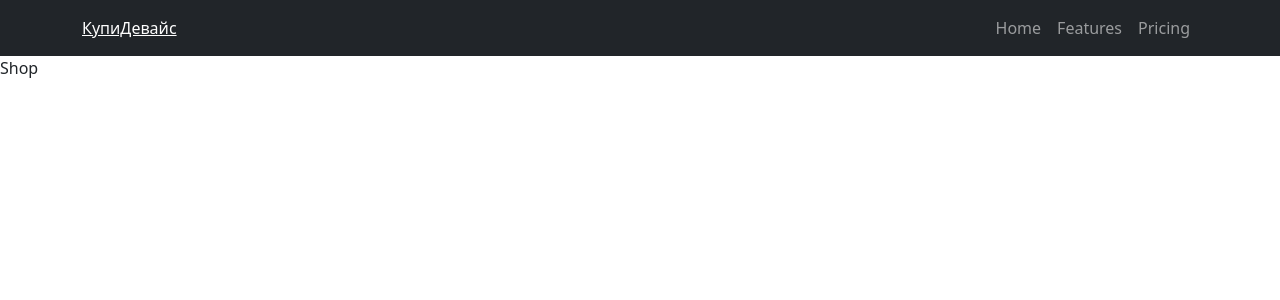
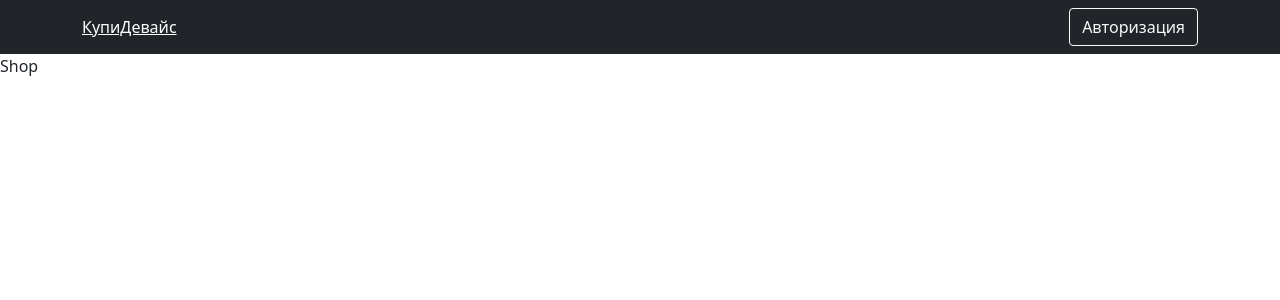
Before and after one commit to kapakym/magazine, a React (Create React App) app in the folder client/: page / in a window 1280 px wide. Shown: the top 300 px of the page. Built offline with nearby package versions, Linux system fonts and the light colour scheme.

Commit message:
Создан навбар

```diff
--- a/client/src/components/AppRouter.tsx
+++ b/client/src/components/AppRouter.tsx
@@ -3,7 +3,6 @@ import { Routes } from "react-router-dom";
 import { Route, Navigate } from "react-router-dom";
 import { Context } from "../index";
 import { authRoutes, publicRoutes } from "../routes";
-import { UserType } from "../types/types";
 import { SHOP_ROUTE } from "../utils/consts";
 
 function AppRouter() {
--- a/client/src/components/NavBar.tsx
+++ b/client/src/components/NavBar.tsx
@@ -1,26 +1,42 @@
+import { observer } from "mobx-react-lite";
 import React, { useContext } from "react";
-import { Container, Nav, Navbar } from "react-bootstrap";
+import { Button, Container, Nav, Navbar } from "react-bootstrap";
 import { NavLink } from "react-router-dom";
 import { Context } from "../index";
+import UserStore from "../store/UserStore";
+import { AppProviderType } from "../types/types";
 import { SHOP_ROUTE } from "../utils/consts";
 
-function NavBar() {
-  const { user } = useContext(Context);
+const NavBar = observer(() => {
+  const { user } = useContext<AppProviderType>(Context);
   return (
     <div>
       {" "}
       <Navbar bg="dark" variant="dark">
         <Container>
-         <NavLink style={{color:"white"}} to={SHOP_ROUTE}>КупиДевайс</NavLink>
-          <Nav className="ml-auto" style={{color:"white"}}>
-            <Nav.Link href="#home">Home</Nav.Link>
-            <Nav.Link href="#features">Features</Nav.Link>
-            <Nav.Link href="#pricing">Pricing</Nav.Link>
-          </Nav>
+          <NavLink style={{ color: "white" }} to={SHOP_ROUTE}>
+            КупиДевайс
+          </NavLink>
+
+          {user.isAuth ? (
+            <Nav className="ml-auto" style={{ color: "white" }}>
+              <Button variant={"outline-light"}>Админ панель</Button>
+              <Button variant={"outline-light"} className="ml-4">Войти</Button>
+            </Nav>
+          ) : (
+            <Nav className="ml-auto" style={{ color: "white" }}>
+              <Button
+                variant={"outline-light"}
+                onClick={() => user.setIsAuth(true)}
+              >
+                Авторизация
+              </Button>
+            </Nav>
+          )}
         </Container>
       </Navbar>
     </div>
   );
-}
+});
 
 export default NavBar;
--- a/client/src/index.tsx
+++ b/client/src/index.tsx
@@ -3,9 +3,10 @@ import ReactDOM from "react-dom";
 import App from "./App";
 import DeviceStore from "./store/DeviceStore";
 import UserStore from "./store/UserStore";
-import { UserType } from "./types/types";
+import { AppProviderType } from "./types/types";
 
 export const Context = createContext<any>(null);
+
 
 ReactDOM.render(
   <Context.Provider
--- a/client/src/pages/Auth.tsx
+++ b/client/src/pages/Auth.tsx
@@ -1,7 +1,10 @@
-import React from 'react'
+import React from "react";
+import { Container } from "react-bootstrap";
 
 export default function Auth() {
   return (
-    <div>auth</div>
-  )
+    <Container className="d-flex justify-content-center align-items-center">
+      <div>auth</div>
+    </Container>
+  );
 }
--- a/client/src/types/types.ts
+++ b/client/src/types/types.ts
@@ -1,5 +1,8 @@
+import DeviceStore from "../store/DeviceStore";
 import UserStore from "../store/UserStore";
 
-export interface UserType {
+export interface AppProviderType {
   user: UserStore;
+  device: DeviceStore;
+
 }
```
